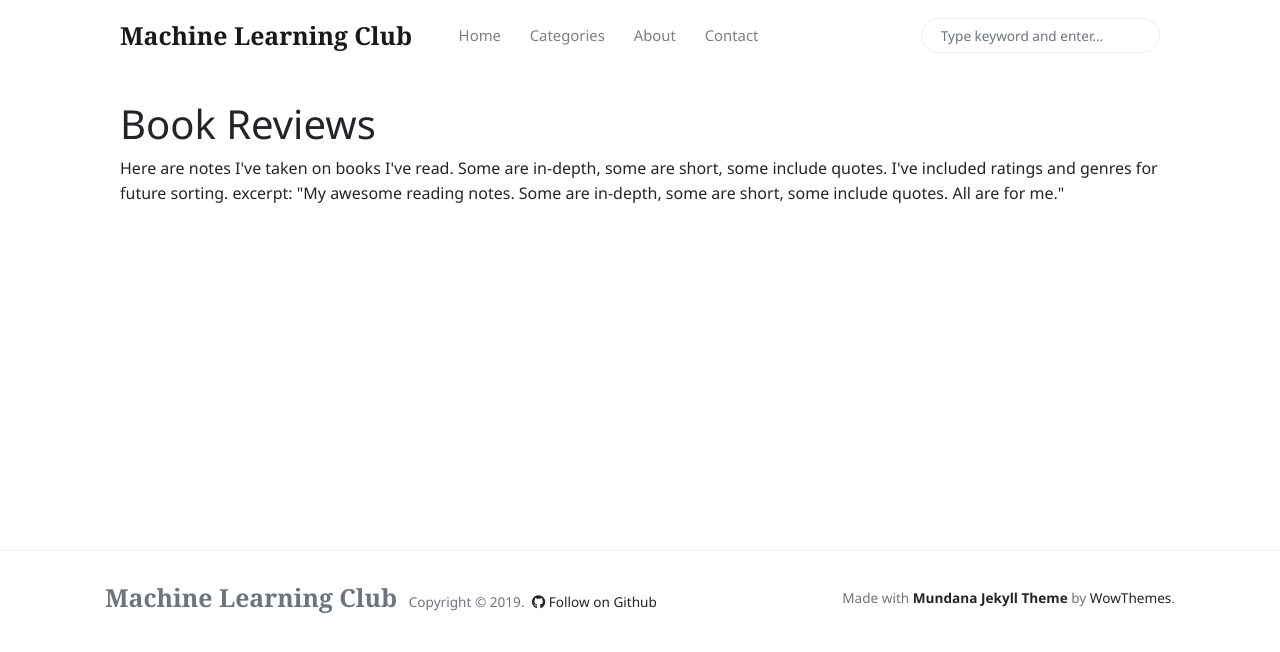
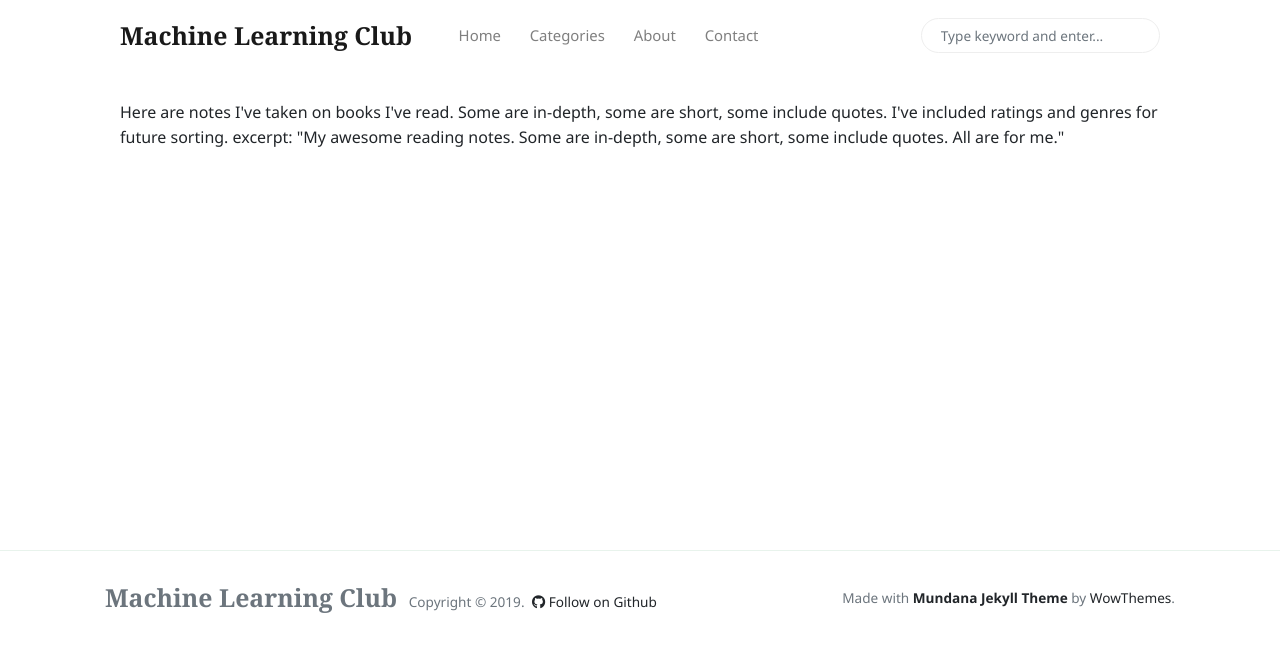
Before and after one commit to Machine-Learning-Club-India/MLClub, a Jekyll site: the page built from _pages/book-reviews.html, in a window 1280 px wide. Shown: the top 652 px of the page. Built offline with Jekyll 4.4.1, drawn with Linux system fonts in a browser that asks for light colours; nearby versions of some CDN libraries.

Commit message:
Update book-reviews

```diff
--- a/_pages/book-reviews.html
+++ b/_pages/book-reviews.html
@@ -1,14 +1,13 @@
 ---
-title: Book Reviews
+title: "Book Reviews"
 layout: default
 permalink: "/book-reviews.html"
 ---
 
 <div class="container">
-<div class="home">
-	<div class="call-out"><h1>Book Reviews</h1>
+
 	    Here are notes I've taken on books I've read. Some are in-depth, some are short, some include quotes. I've included ratings and genres for future sorting. excerpt: "My awesome reading notes. Some are in-depth, some are short, some include quotes. All are for me."
-	</div>
+
   <div class="posts">
 
   {% assign reviews = site.book_reviews %}
```
